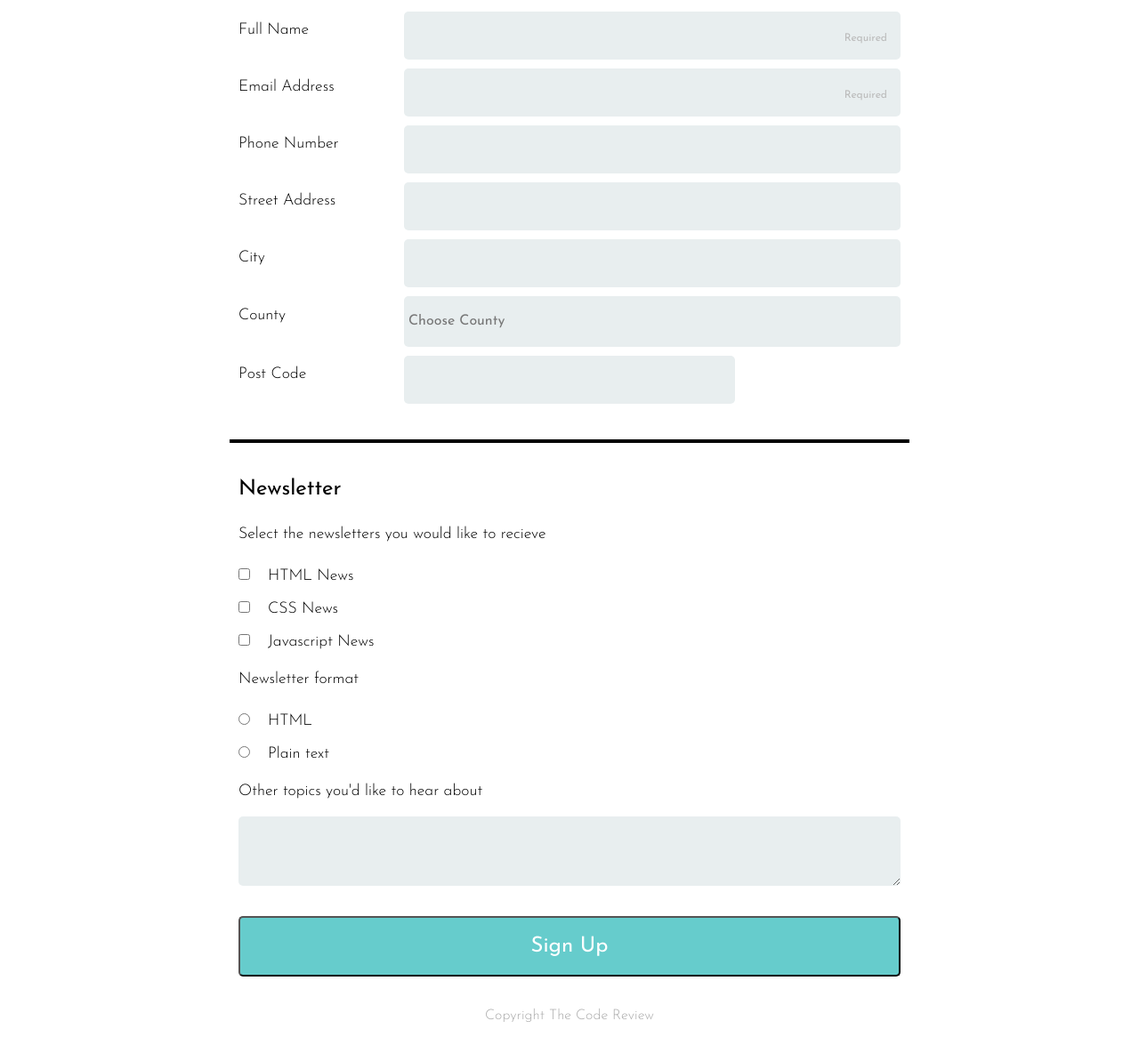
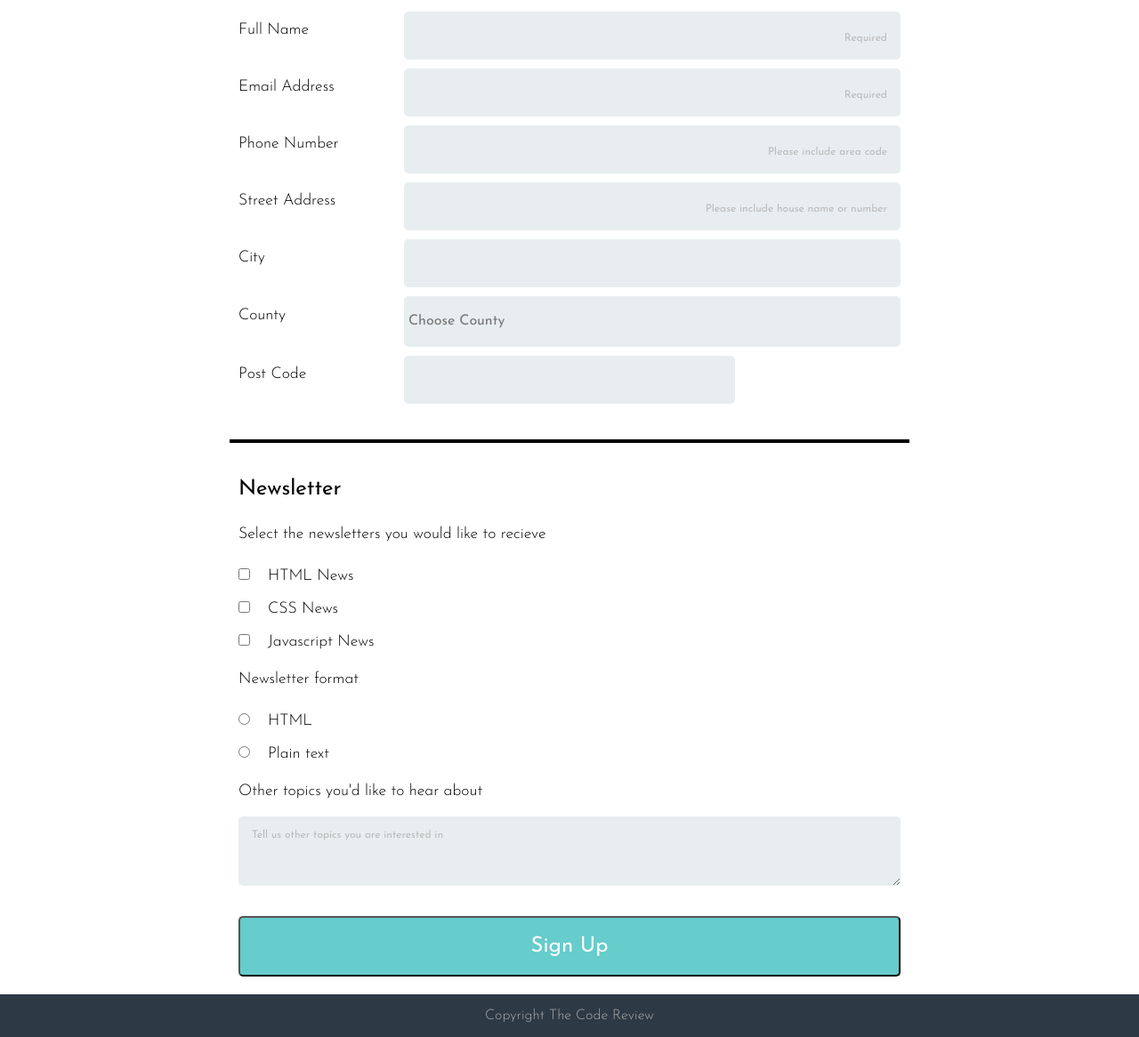
Before and after one commit to c-tregunna/Tech-Degree-Project-03, a plain HTML site: page index.html in a window 1280 px wide. Shown: the part 286-1452 px from the top of the page at 89% size. Drawn offline with Linux system fonts and the light colour scheme; a web font is replaced by a local one.

Commit message:
additional placeholder and required states

```diff
--- a/css/styles.css
+++ b/css/styles.css
@@ -49,6 +49,7 @@ h2 {
 	font-size: 1em;
 	color: #aaa;
 	font-weight: 300;
+	background-color: #2d3945;
 }
 
 /*  FORM STYLES  */
@@ -100,9 +101,16 @@ input.post-code {
 }
 
 input[type="text"]::placeholder,
-input[type="email"]::placeholder {
+input[type="email"]::placeholder,
+input[type="tel"]::placeholder {
 	color: #bbb;
 	text-align: right;
+	font-size: .5em;
+}
+
+textarea::placeholder  {
+	color: #bbb;
+	text-align: left;
 	font-size: .5em;
 }
 
@@ -118,6 +126,8 @@ textarea:focus,
 select:focus {
 	outline: none;
 	border: 3px solid #2d3945;
+	background-color: #e0e0e0;
+	transition: all .5s;
 }
 
 label {
--- a/index.html
+++ b/index.html
@@ -26,22 +26,22 @@
 				<legend class="contact-head">Contact Information</legend>
 				<div class="form-flex">
 					<label for="full_name">Full Name</label>
-			        <input type="text" id="full_name" name="user_name" placeholder="Required">
+			        <input type="text" id="full_name" name="user_name" placeholder="Required" required>
 		    	</div>
 
 		        <div class="form-flex">
 			        <label for="mail">Email Address</label>
-			        <input type="email" id="mail" name="user_email" placeholder="Required">
+			        <input type="email" id="mail" name="user_email" placeholder="Required" required>
 		    	</div>
 
 		        <div class="form-flex">
 			        <label for="phone">Phone Number</label>
-			        <input type="tel" id="phone" name="user_phone">
+			        <input type="tel" id="phone" name="user_phone" placeholder="Please include area code">
 		    	</div>
 
 		        <div class="form-flex">
 			        <label for="street_address">Street Address</label>
-			        <input type="text" id="street_address" name="user_address">
+			        <input type="text" id="street_address" name="user_address" placeholder="Please include house name or number">
 		    	</div>
 
 		        <div class="form-flex">
@@ -150,7 +150,7 @@
 
           	<label class="newsletter-option">Other topics you'd like to hear about</label>
           	<label for="other_topics"></label>
-          	<textarea id="other_topics" name="other_topics"></textarea>
+          	<textarea id="other_topics" name="other_topics" placeholder="Tell us other topics you are interested in"></textarea>
 
 
           	<button type="submit">Sign Up</button>
```
